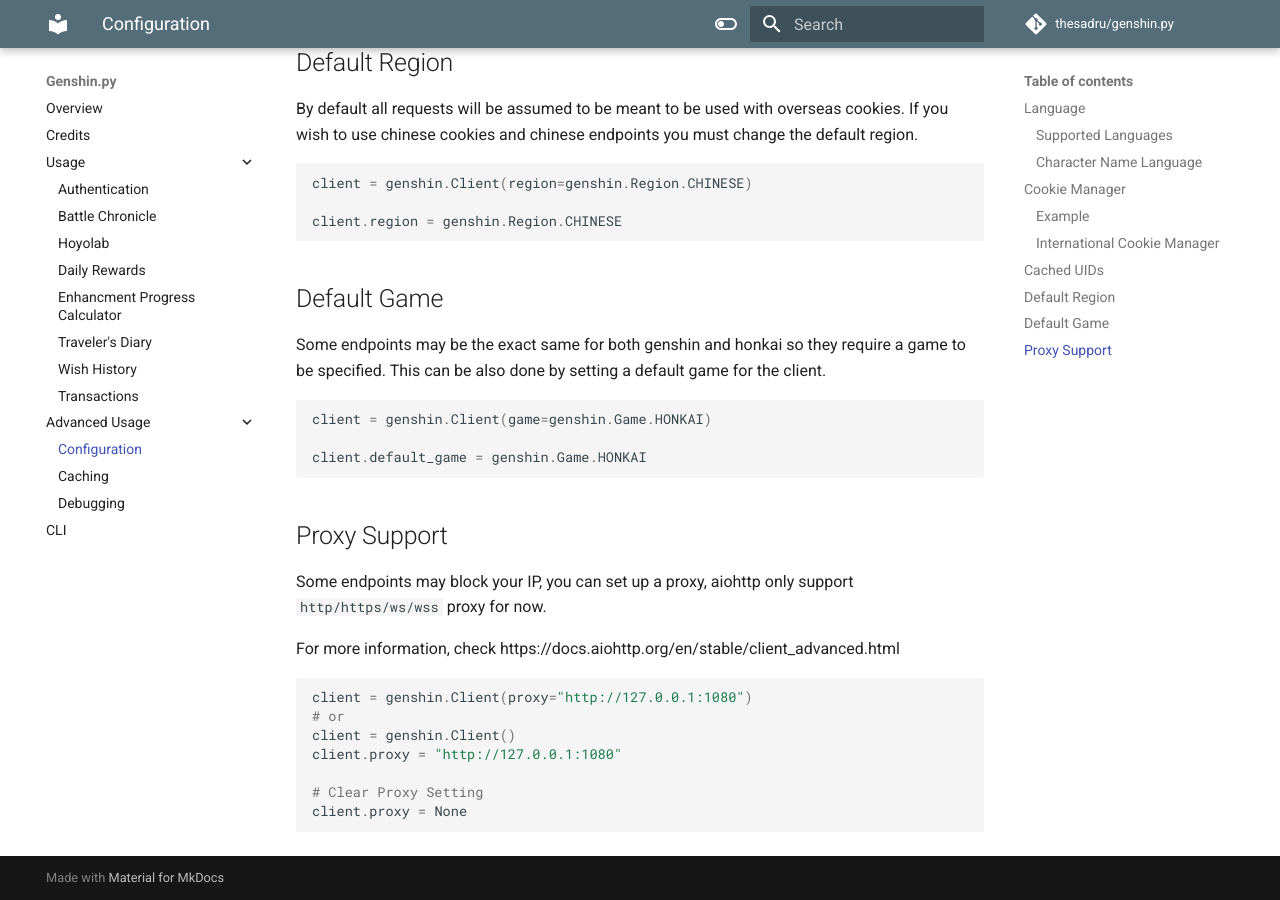
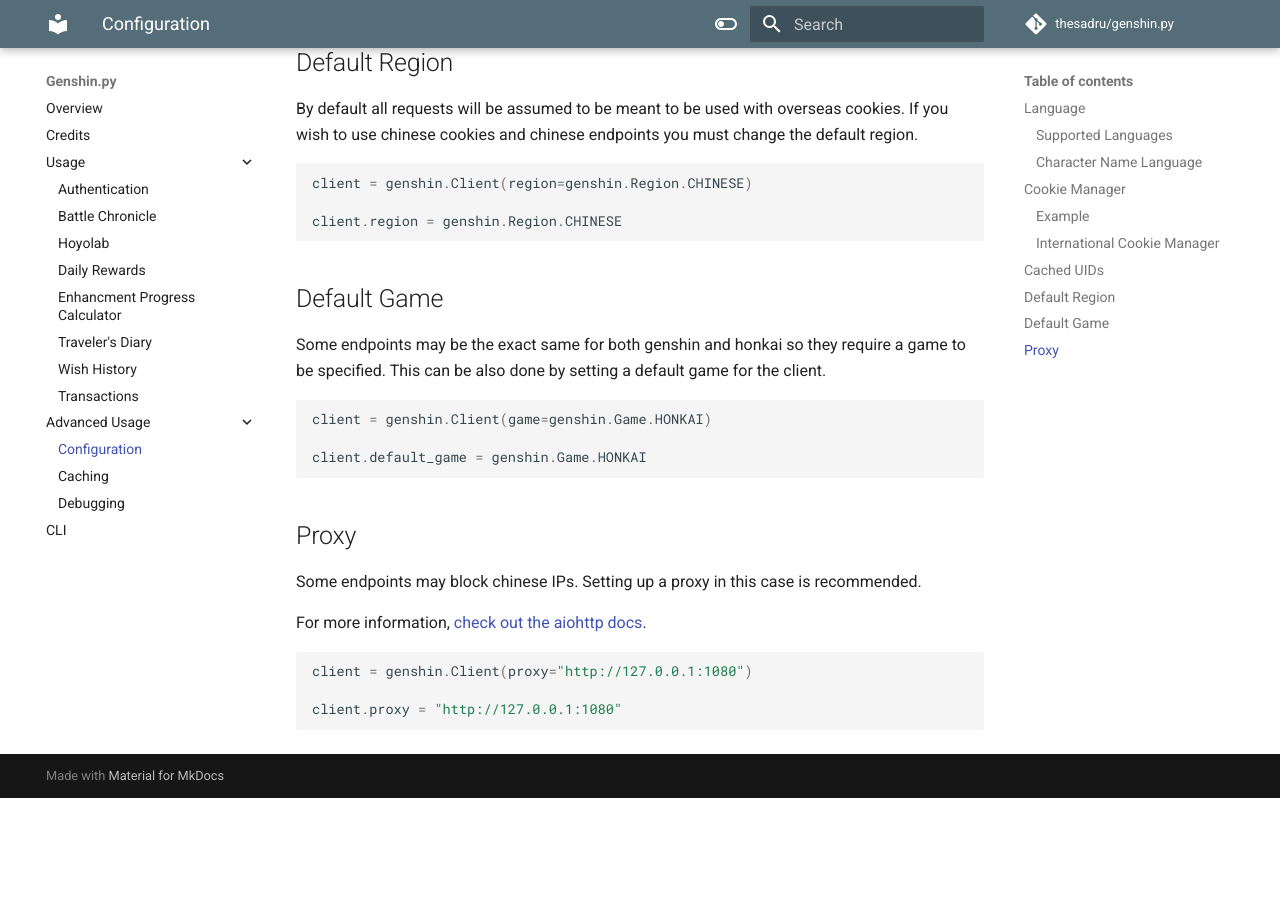
Before and after one commit to thesadru/genshin.py, an MkDocs documentation site: the page built from docs/configuration.md, in a window 1280 px wide and 900 px high, scrolled down 2667 px. Built offline with MkDocs 1.6.1 and Material for MkDocs 9.7.7, drawn with Linux system fonts in a browser that asks for light colours; comment, search, counter and statistics services are not loaded; after the commit the page ends 3465 px from its top, so only the background shows below that.

Commit message:
Improve grammar of proxy docs

````diff
--- a/docs/configuration.md
+++ b/docs/configuration.md
@@ -114,18 +114,14 @@
 client.default_game = genshin.Game.HONKAI
 ```
 
-## Proxy Support
+## Proxy
 
-Some endpoints may block your IP, you can set up a proxy, aiohttp only support `http/https/ws/wss` proxy for now.
+Some endpoints may block chinese IPs. Setting up a proxy in this case is recommended.
 
-For more information, check https://docs.aiohttp.org/en/stable/client_advanced.html
+For more information, [check out the aiohttp docs](https://docs.aiohttp.org/en/stable/client_advanced.html#proxy-support).
 
 ```py
 client = genshin.Client(proxy="http://127.0.0.1:1080")
-# or
-client = genshin.Client()
+
 client.proxy = "http://127.0.0.1:1080"
-
-# Clear Proxy Setting
-client.proxy = None
 ```
````
Also changed, not shown: CHANGELOG.md (+4 -3 lines), CONTRIBUTING.md (+1 -2 lines), 2 other files.
